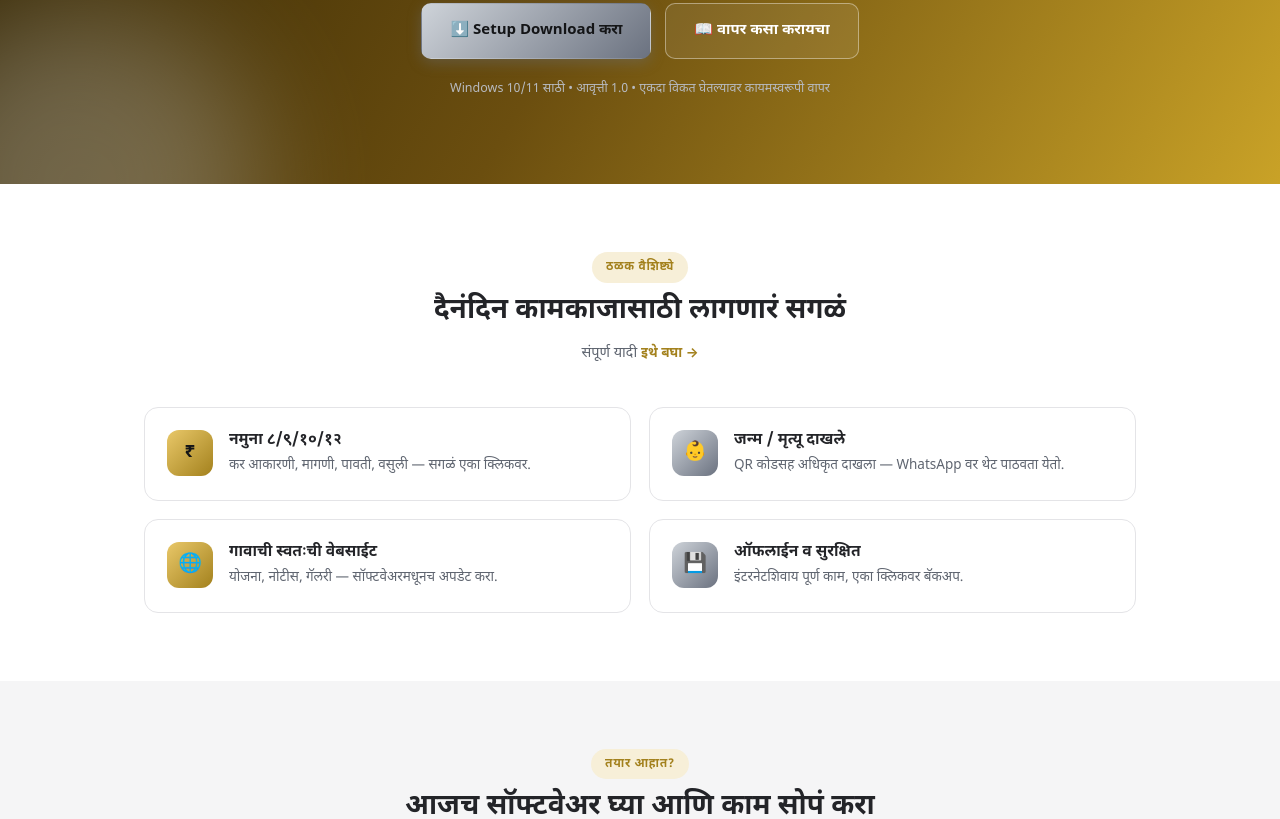
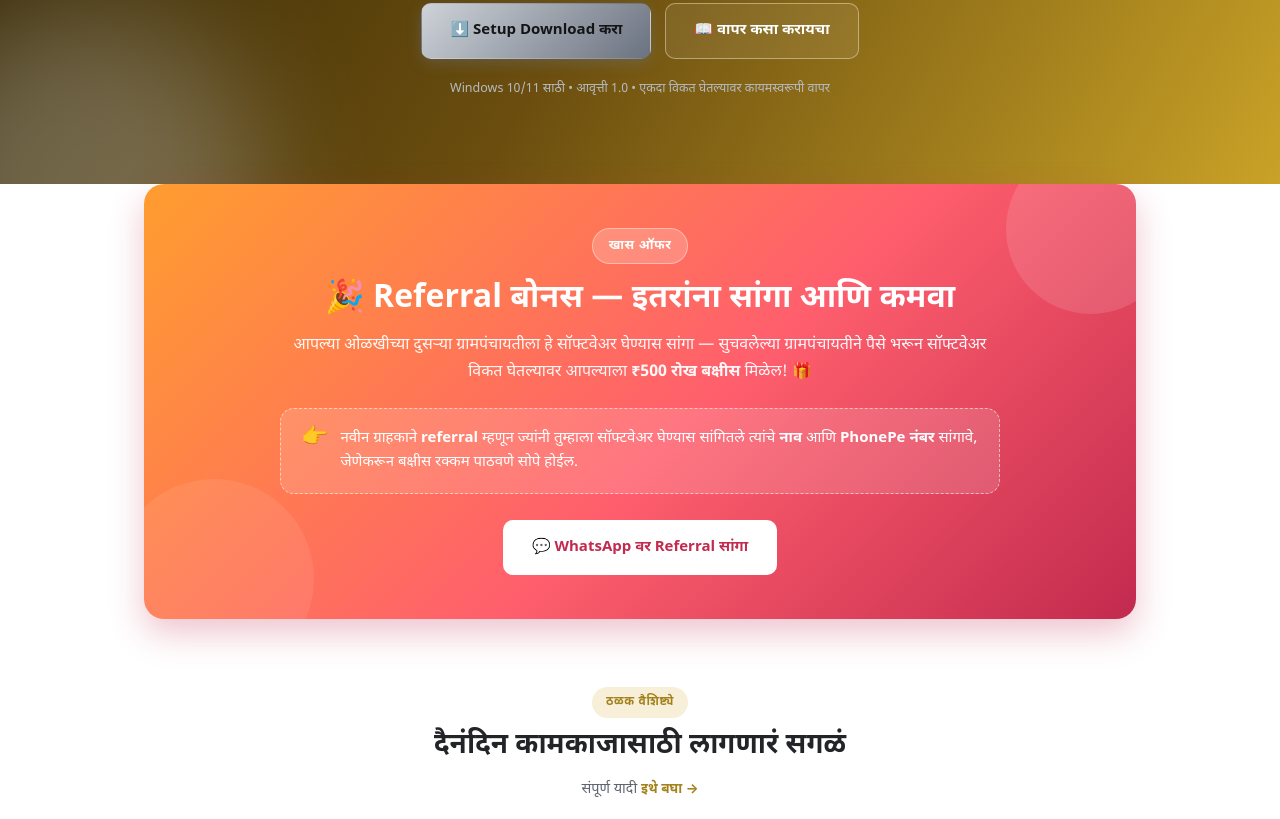
Before and after one commit to grampanchayat-management-system/software-download, a plain HTML site: page index.html in a window 1280 px wide. Shown: the part 456-1275 px from the top of the page. Drawn offline with Linux system fonts and the light colour scheme.

Commit message:
Add files via upload

```diff
--- a/index.html
+++ b/index.html
@@ -36,6 +36,39 @@
       <a class="btn btn-outline" href="guide.html">📖 वापर कसा करायचा</a>
     </div>
     <div class="version-note">Windows 10/11 साठी • आवृत्ती 1.0 • एकदा विकत घेतल्यावर कायमस्वरूपी वापर</div>
+  </div>
+</section>
+
+<section class="block" style="padding:0;">
+  <div class="wrap">
+    <div style="position:relative;overflow:hidden;border-radius:20px;background:linear-gradient(135deg,#ff9d2f 0%,#ff5f6d 55%,#c22a4e 100%);padding:44px 32px;box-shadow:0 14px 34px rgba(194,42,78,0.28);">
+      <div style="position:absolute;top:-40px;right:-40px;width:170px;height:170px;border-radius:50%;background:rgba(255,255,255,0.12);"></div>
+      <div style="position:absolute;bottom:-60px;left:-30px;width:200px;height:200px;border-radius:50%;background:rgba(255,255,255,0.08);"></div>
+
+      <div style="position:relative;text-align:center;max-width:720px;margin:0 auto;">
+        <div style="display:inline-block;background:rgba(255,255,255,0.2);border:1px solid rgba(255,255,255,0.4);color:#fff;font-weight:700;font-size:13px;letter-spacing:.5px;padding:6px 16px;border-radius:999px;margin-bottom:14px;">
+          खास ऑफर
+        </div>
+        <h2 style="color:#fff;font-size:clamp(22px,4vw,32px);font-weight:700;margin:0 0 10px;">
+          🎉 Referral बोनस — इतरांना सांगा आणि कमवा
+        </h2>
+        <p style="color:#fff;opacity:.95;font-size:16px;line-height:1.7;margin:0 0 22px;">
+          आपल्या ओळखीच्या दुसर्‍या ग्रामपंचायतीला हे सॉफ्टवेअर घेण्यास सांगा — सुचवलेल्या ग्रामपंचायतीने पैसे भरून सॉफ्टवेअर विकत घेतल्यावर आपल्याला
+          <strong style="color:#fff;">₹500 रोख बक्षीस</strong> मिळेल! 🎁
+        </p>
+
+        <div style="background:rgba(255,255,255,0.14);border:1px dashed rgba(255,255,255,0.55);border-radius:14px;padding:18px 20px;text-align:left;display:flex;gap:12px;align-items:flex-start;">
+          <div style="font-size:22px;line-height:1;">👉</div>
+          <div style="color:#fff;font-size:15px;line-height:1.6;">
+            नवीन ग्राहकाने <strong>referral</strong> म्हणून ज्यांनी तुम्हाला सॉफ्टवेअर घेण्यास सांगितले त्यांचे <strong>नाव</strong> आणि <strong>PhonePe नंबर</strong> सांगावे, जेणेकरून बक्षीस रक्कम पाठवणे सोपे होईल.
+          </div>
+        </div>
+
+        <div class="cta-row" style="margin-top:26px;justify-content:center;">
+          <a class="btn" style="background:#fff;color:#c22a4e;font-weight:700;" href="https://wa.me/917990947511" target="_blank">💬 WhatsApp वर Referral सांगा</a>
+        </div>
+      </div>
+    </div>
   </div>
 </section>
 
```
